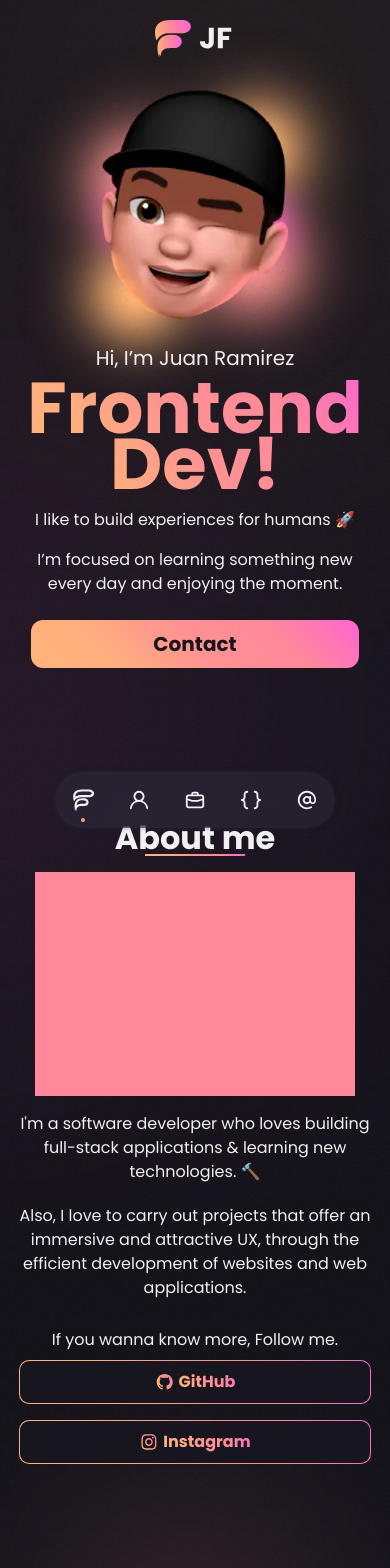
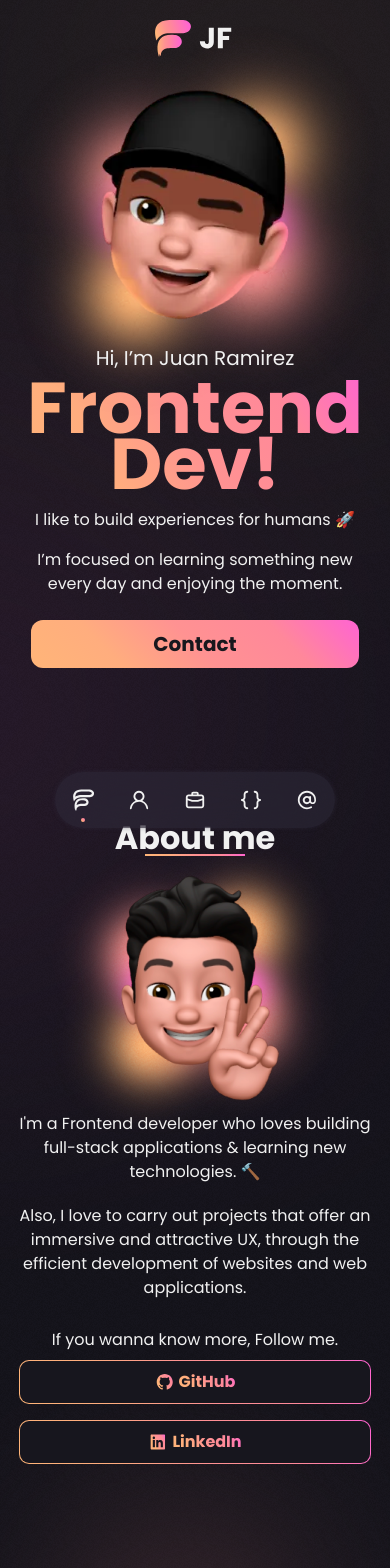
Before and after one commit to juanfrawn/portfolio, a React (Create React App) app: page / in a window 390 px wide. Shown: the top 1568 px of the page. Built offline with nearby package versions, Linux system fonts and the light colour scheme; the HTML template or start-up script is replaced by a standard one.

Commit message:
About me photo updated and responsive layout fix

```diff
--- a/src/components/About.jsx
+++ b/src/components/About.jsx
@@ -8,6 +8,8 @@ import linkedin from '../img/in.svg';
 
 import {sr} from './Utilities/scrollReveal'
 import { useEffect } from 'react';
+
+import foto from '../img/foto.png'
 
 const About = () => {
     useEffect(() => {
@@ -20,20 +22,20 @@ const About = () => {
             <div className='about__container'>
                 <div>
                     <div className='about__image'>
-                        <div className='design__1 desxs:after:absolute'></div>
-                        <div className='design__2 desxs:after:absolute'></div>
-                        <div className='design__3 desxs:after:absolute'></div>
+                        <img src={foto} alt="" />
                     </div>
                 </div>
                 <div className='about__text'>
                     <h2 className="about__text__title--small">About me</h2>
                     <h2 className="about__text__title--big">About me</h2>
 
-                    <div className='about__image--small'></div>
+                    <div className='about__image--small'>
+                        <img src={foto} alt="" />
+                    </div>
 
                     <div className="about__text__container">
                         <p className="about__paragraph--small">
-                            I'm a software developer who loves building full-stack applications & learning
+                            I'm a Frontend developer who loves building full-stack applications & learning
                             new technologies. 🔨
                         </p>
 
@@ -42,7 +44,7 @@ const About = () => {
                         </p>
 
                         <p className="about__paragraph--big">
-                        I'm a software developer who loves building full-stack applications &
+                        I'm a Frontend developer who loves building full-stack applications &
                         learning new technologies. I’ve also like to share about the topics
                         from which I learn.
                         </p>
@@ -61,7 +63,7 @@ const About = () => {
                             </div>
                             <div>
                                 <PinItem content='React | Next' />
-                                <PinItem content='Mongo | Express' />
+                                <PinItem content='Tailwind | Bootstrap' />
                             </div>
                         </div>
 
@@ -84,7 +86,7 @@ const About = () => {
 
                             <OutlineBtn
                             target={true}
-                            text={'Instagram'} to={'https://www.instagram.com/frowcode/'} icon={instagram}
+                            text={'LinkedIn'} to={'https://www.linkedin.com/in/juanfrawn/'} icon={linkedin}
                             heigth={'h-9 andxs:h-9 bigmd:h-11 tabsm:h-11 tabmd:h-12 tablg:h-14 desxs:h-11 deslg:h-12'}
                             width={'w-full andxs:w-full biglg:w-88 tabxs:w-1/2 tabxs:mx-4'}
                             iconWidth={'tabmd:w-6 deslg:w-7'} iconMargin={'tabmd:mr-2'}
--- a/src/index.css
+++ b/src/index.css
@@ -141,38 +141,7 @@ body {
     }
 }
 
-@media screen and (min-height: 871px) and (min-width: 768px) {
-    .vectors__image::after {
-        content: '';
-        width: 500px;
-        height: 360px;
-        position: absolute;
-        top: 10px;
-        left: -10px;
-        border: 1px solid #FF92927e;
-        z-index: -1;
-    }
-    .vectors__image::before {
-        content: '';
-        width: 500px;
-        height: 360px;
-        position: absolute;
-        top: 20px;
-        left: -20px;
-        border: 1px solid #FF929237;
-        z-index: -1;
-    }
-}
-
 @media screen and (min-height: 1088px) and (min-width: 800px) {
-    .vectors__image::after {
-        width: 600px;
-        height: 400px;
-    }
-    .vectors__image::before {
-        width: 600px;
-        height: 400px;
-    }
     .underbar::after {
         width: 120px;
         height: 4px;
@@ -391,8 +360,8 @@ body {
     }
 
     .about__image--small {
-        @apply  w-60 h-38 bg-pink mx-auto mb-2 vectors__image relative
-        andxs:w-76 andxs:h-48
+        @apply  w-60 h-38 mx-auto mb-2 relative
+        andxs:w-76 andxs:h-48 flex justify-center items-center
         andmd:mb-4
         andlg:h-50
         biglg:w-80 biglg:h-56
@@ -403,10 +372,20 @@ body {
         tablg:w-108 tablg:h-97 desxs:hidden
     }
 
+    .about__image--small img {
+        @apply w-52 andxs:w-64 biglg:w-76 tabxs:w-80 tabmd:w-100
+        tablg:w-104
+    }
+
     .about__image {
-        @apply hidden desxs:block bg-yellow ml-4 relative
-        desxs:w-96 desxs:h-101
-        desxxl:w-102 desxxl:h-104
+        @apply hidden desxs:block ml-4 relative
+        desxs:w-100 desxs:h-101
+        desxxl:w-104 desxxl:h-104
+        desxl:flex desxl:items-center
+    }
+
+    .about__image img {
+        @apply desxl:w-111 desxxl:w-120
     }
 
     .about__text {
--- a/tailwind.config.js
+++ b/tailwind.config.js
@@ -76,6 +76,7 @@ module.exports = {
         '109': '620px',
         '110': '680px',
         '111': '720px',
+        '120': '820px',
         '1000': '1920px'
       },
       height: {
```
Also changed, not shown: src/img/foto.png (added), 1 other file (tests, documents, lock files or other folders).
